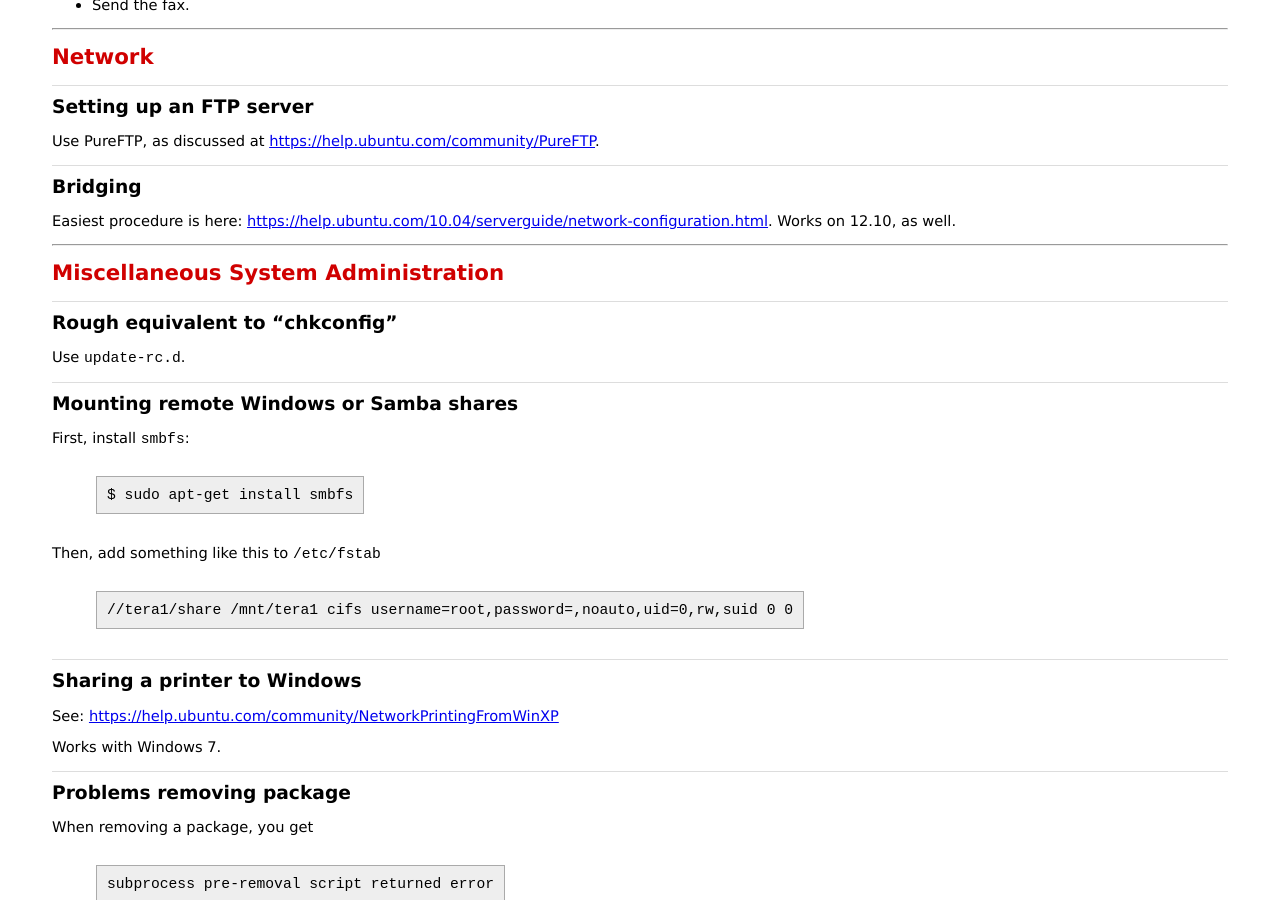
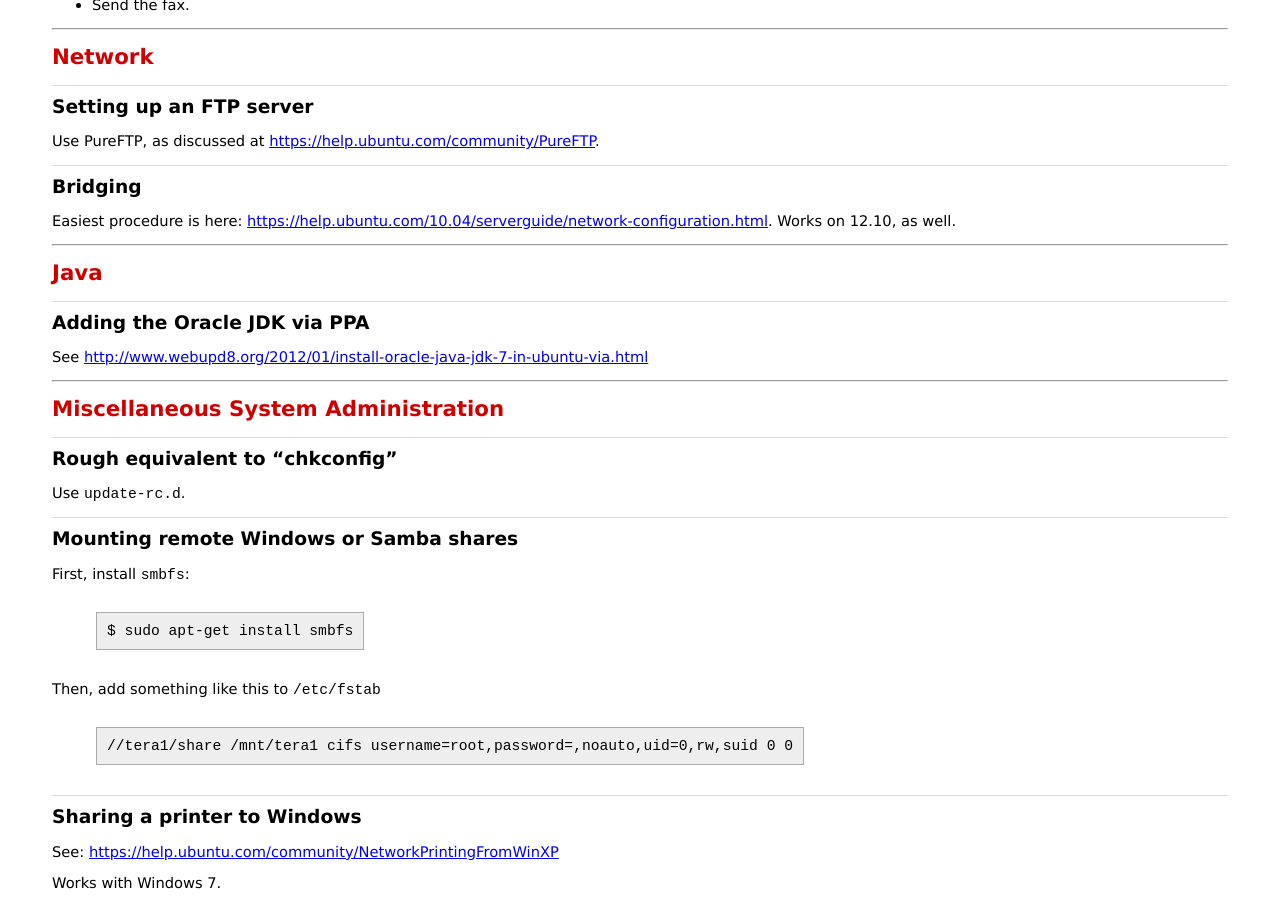
Before and after one commit to bmc/cheat-sheets, a Jekyll site: the page built from ubuntu.md, in a window 1280 px wide and 900 px high, scrolled down 1526 px. Built offline with Jekyll 4.4.1, drawn with Linux system fonts in a browser that asks for light colours; some of the changed text lies outside the part shown.

Commit message:
Installing Java via PPA

```diff
--- a/ubuntu.md
+++ b/ubuntu.md
@@ -87,6 +87,14 @@ Use PureFTP, as discussed at <https://help.ubuntu.com/community/PureFTP>.
 ## Bridging
 
 Easiest procedure is here: <https://help.ubuntu.com/10.04/serverguide/network-configuration.html>. Works on 12.10, as well.
+
+----
+
+# Java
+
+## Adding the Oracle JDK via PPA
+
+See <http://www.webupd8.org/2012/01/install-oracle-java-jdk-7-in-ubuntu-via.html>
 
 ----
 
```
